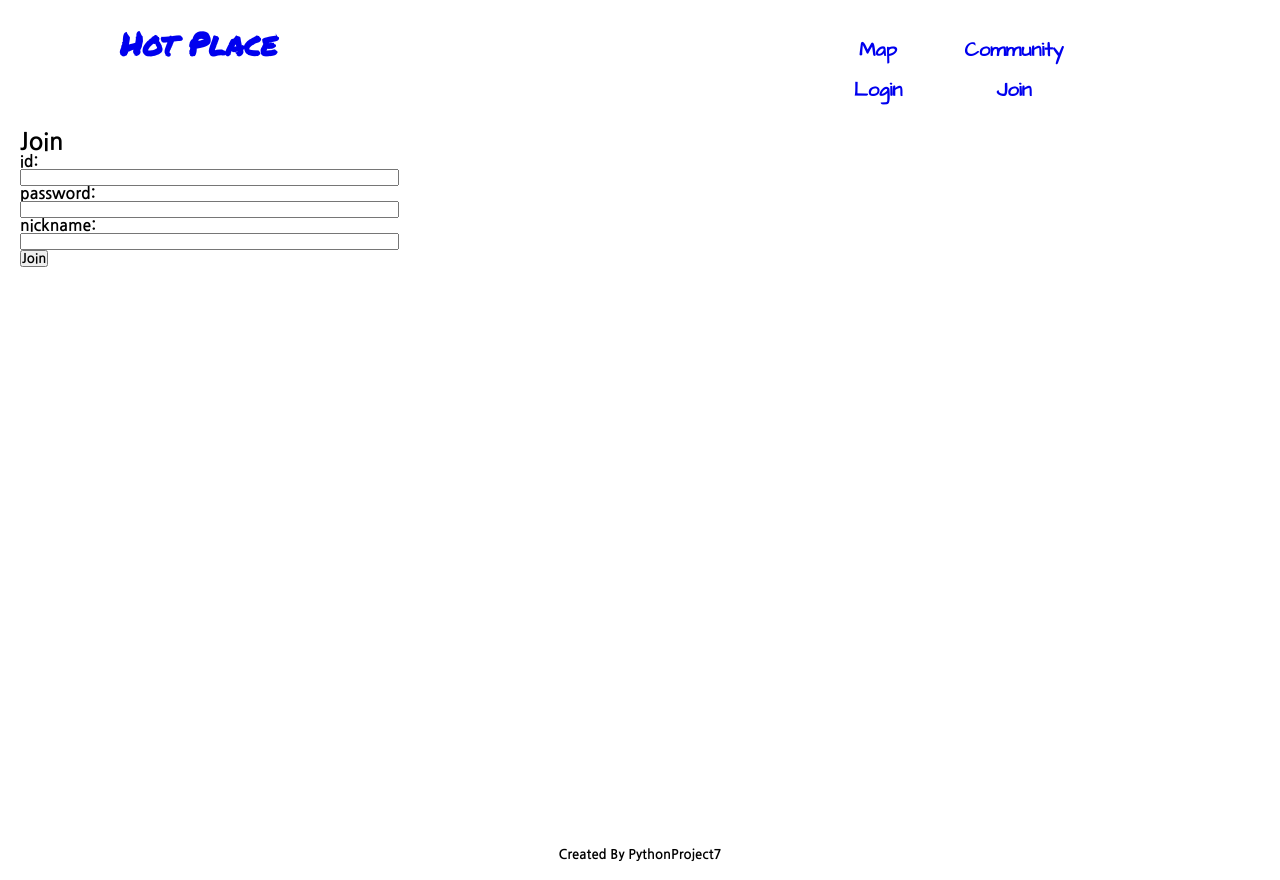
After one commit to redabraxas/HotPlace, a Python web app: template templates/join.html in a window 1280 px wide. The commit adds this page. Run offline with Jinja, Linux system fonts and the light colour scheme; the template is opened without the code that fills it, so the values that code supplies are empty.

Commit message:
로그인,회원가입
추가해야할내용:아이디,닉네임중복검사,레이아웃수정,flash,잘못된로그인시오류메세지띄워주기

```diff
--- a/static/css/index.css
+++ b/static/css/index.css
@@ -228,3 +228,15 @@
     height: 500px;
     background-image: url("commucat.jpg");
 }
+.page { margin: 2em auto; width: 35em; border: 5px solid #ccc;
+padding: 0.8em; background: white; }
+.entries { list-style: none; margin: 0; padding: 0; }
+.entries li { margin: 0.8em 1.2em; }
+.entries li h2 { margin-left: -1em; }
+.add-entry { font-size: 0.9em; border-bottom: 1px solid #ccc; }
+.add-entry dl { font-weight: bold; }
+.metanav { text-align: right; font-size: 0.8em; padding: 0.3em;
+margin-bottom: 1em; background: #fafafa; }
+.flash { background: #CEE5F5; padding: 0.5em;
+border: 1px solid #AACBE2; }
+.error { background: #F0D6D6; padding: 0.5em; }
--- a/templates/index.html
+++ b/templates/index.html
@@ -25,16 +25,25 @@
 
 			<div id="nav">
 				<ul class="menu">
-					 <a href="{{ url_for('index') }}"> <li class="menu-item">  Map  </li> <a>
-					 <a href="{{ url_for('community') }}"> <li class="menu-item">  Community </li>  <a>
+					 <a href="{{ url_for('index') }}"> <li class="menu-item">  Map  </li> </a>
+					 <a href="{{ url_for('community') }}"> <li class="menu-item">  Community </li>  </a>
+                    {% if not session.logged_in %}
+                    <a href="{{ url_for('login') }}"> <li class="menu-item">  Login </li>  </a>
+                    {% else %}
+                    <a href="{{ url_for('logout') }}"> <li class="menu-item">  Logout </li>  </a>
+                    {% endif %}
+                    <a href="{{ url_for('join') }}"> <li class="menu-item">  Join </li>  </a>
+
 				</ul>
 			</div>
 
+
 		</div>
 
-
 		<div id="content">
-
+            {% for message in get_flashed_messages() %}
+            <div class=flash>{{ message }}</div>
+            {% endfor %}
             {% block body %}
 
 			<div id="map" style="border:1px solid #000;"></div>
--- /dev/null
+++ b/templates/join.html
@@ -0,0 +1,18 @@
+{% extends "index.html" %}
+{% block body %}
+<h2>Join</h2>
+<!--{% for message in get_flashed_messages() %}
+<div class=flash>{{ message }}</div>
+{% endfor %}-->
+    <form action="{{ url_for('join') }}" method=post>
+        <dl>
+            <dt>id:
+            <dd><input type=text size=30 name=id>
+            <dt>password:
+            <dd><input type="password" size=30 name=passwd>
+            <dt>nickname:
+            <dd><input type=text size=30 name=nick>
+            <dd><input type=submit value=Join></dd>
+        </dl>
+    </form>
+{% endblock %}
```
Also changed, not shown: main.py (+68 -14 lines), templates/login.html (added, +18 -0 lines).
